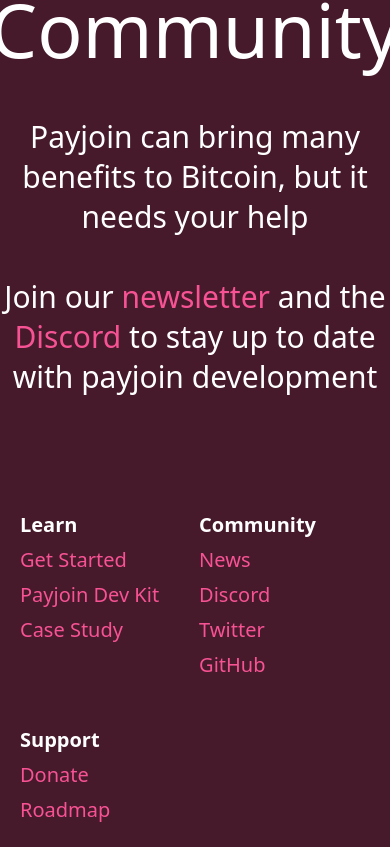
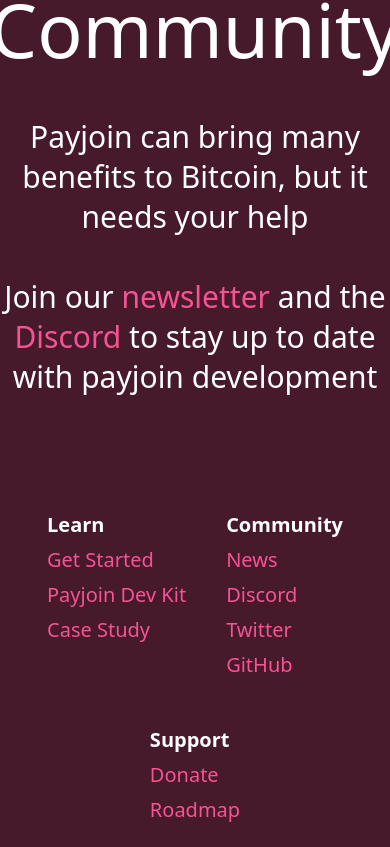
Before and after one commit to payjoin/payjoin.org, a SvelteKit app: page / in a window 390 px wide. Shown: the part 8254-9101 px from the top of the page. Built offline with nearby package versions, Linux system fonts and the light colour scheme.

Commit message:
fix: footer spacing on mobile

```diff
--- a/src/features/Footer.svelte
+++ b/src/features/Footer.svelte
@@ -3,7 +3,7 @@
 </script>
 
 <footer
-	class="bg-secondary px-4 w-full flex flex-wrap sm:justify-evenly sm:items-start sm:flex-row gap-8 sm:gap-12 sm:py-16 py-4 text-white"
+	class="bg-secondary px-4 w-full flex flex-wrap sm:justify-evenly items-start justify-center sm:flex-row gap-8 sm:gap-12 sm:py-16 py-4 text-white"
 >
 	<div class="flex flex-col">
 		<strong>Learn</strong>
```
